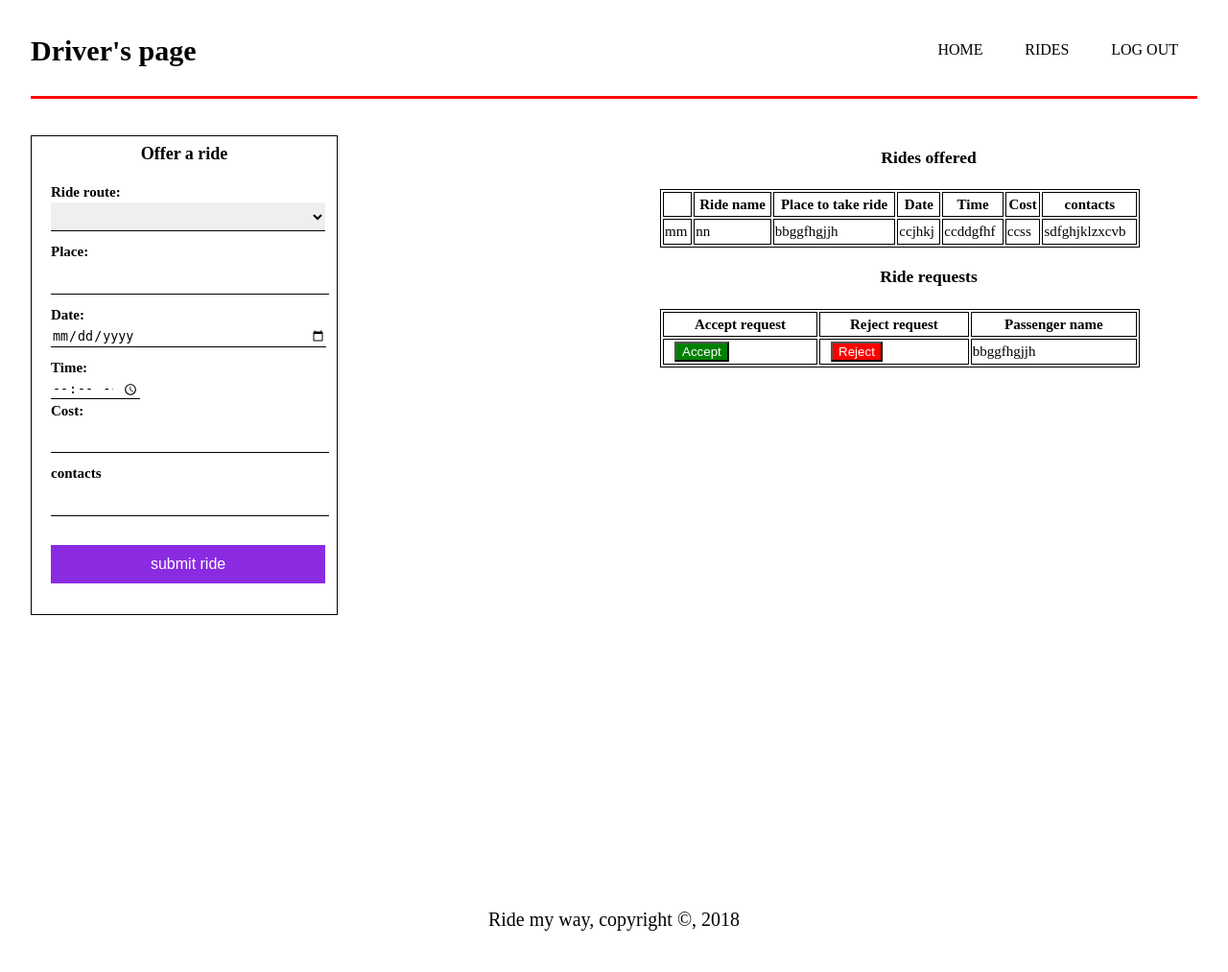
After one commit to Njaya2019/Ride-My-Way, a Flask app: page /driver in a window 1280 px wide. The commit adds this page. Shown: the whole page at 96% size. Run offline with Flask 2, Linux system fonts and the light colour scheme.

Commit message:
added login, signup and driver's interface [finishes #158248851]

```diff
--- a/app.py
+++ b/app.py
@@ -14,5 +14,13 @@ def login():
 def signup():
     return render_template('signup.html')
 
+@app.route('/driver')
+def driver():
+    return render_template('driver.html')
+
+@app.route('/rides')
+def rides():
+    return render_template('rides.html')
+
 if __name__=='__main__':
     app.run(debug=True)
--- /dev/null
+++ b/static/css/driver.css
@@ -0,0 +1,215 @@
+body {
+    font-family: 'Times New Roman';
+    font-size: 15px;
+    line-height: 1.5;
+    padding: 0;
+    margin: 0;
+    background-color: white;
+}
+
+
+/* global */
+.container {
+    width: 95%;
+    margin: auto;
+    overflow: hidden;
+}
+ul{
+    margin: 0;
+    padding: 0;
+}
+header{
+    background-color: white;
+    padding-top: 30px;
+    min-height: 70px;
+    border-bottom:red 3px solid;
+
+}
+header a{
+    color: black;
+    text-decoration: none;
+    text-transform: uppercase;
+    font-size: 16px;
+
+}
+header ul{
+    padding: 0;
+    margin: 0;
+
+}
+header li{
+
+    display: inline;
+
+    padding: 0 20px 0 20px;
+
+}
+header #branding {
+float: left;
+
+}
+header #branding h1{
+    margin: 0;
+
+}
+header nav{
+    float: right;
+    margin-top: 10px;
+}
+header .highlight, header .current a{
+
+    color: red;
+    font-weight: bold;
+}
+
+header a:hover{
+    color: black;
+    font-weight: bold;
+}
+
+
+.container2{
+    float: left;
+    margin-top: 38px;
+    width: 320px;
+    height: 500px;
+    box-sizing: border-box;
+    border: 1px solid black;
+    outline: 10px
+}
+.container2 input[type="text"]{
+    border: none;
+    border-bottom: 1px solid black;
+    outline: none;
+    height: 30px;
+    margin-left: 20px;
+    width: 90%;
+    margin-bottom: 10px;
+
+}
+
+.container2 input[type="tel"]{
+    border: none;
+    border-bottom: 1px solid black;
+    outline: none;
+    height: 30px;
+    margin-left: 20px;
+    width: 90%;
+    margin-bottom: 10px;
+
+}
+
+.container2 input[type="time"]{
+    border: none;
+    border-bottom: 1px solid black;
+    height: 19px;
+    margin-left: 20px;
+    width: 29%;
+
+}
+
+.container2 #ride{
+    border: none;
+    border-bottom: 1px solid black;
+    outline: none;
+    height: 30px;
+    margin-left: 20px;
+    width: 90%;
+    margin-bottom: 10px;
+
+}
+
+.container2 #date{
+    border: none;
+    border-bottom: 1px solid black;
+    outline: none;
+    height: 20px;
+    margin-left: 20px;
+    width: 90%;
+    margin-bottom: 10px;
+
+}
+
+.container2 input[type="submit"]{
+    border: none;
+    outline: none;
+    height: 40px;
+    margin-left: 20px;
+    margin-right: 20px;
+    width: 90%;
+    margin-top: 20px;
+    margin-bottom: 20px;
+    background:blueviolet;
+    color: white;
+    font-size: 16px;
+}
+
+.container2 input[type="submit"]:hover{
+    cursor: pointer;
+    background: red;
+    color:white;
+   }
+
+.container2  p{
+    margin: 0;
+    padding-left: 20px;
+    font-weight: bold;
+}
+
+.container2 h2{
+    margin-top: 5px;
+    padding: 20px,0,20px;
+    text-align: center;
+    font-size: 18px;
+}
+
+table, th, td {
+    border: 1px solid black;
+}
+table{
+
+    margin-top: 20px;
+    margin-right: 40px;
+    width: 500px;
+
+}
+footer{
+    padding: 20px;
+    margin-top: 800px;
+    color:black;
+    background-color: white;
+    text-align: center;
+    font-size: 20px;
+}
+
+.container3 #offeredRides{
+    text-align: center;
+    padding-top: 0px;
+}
+.container3 #ridesRequests{
+    text-align: center;
+    padding-top: 80px;
+
+}
+.container3{
+    float: right;
+    margin-top: 30px;
+    width: 560px;
+    height: auto;
+    box-sizing: border-box;
+    outline: 30px
+}
+
+td #accept{
+    background: green;
+    margin-left: 10px;
+    color: white;
+    cursor: pointer;
+}
+
+td #reject{
+    margin-left: 10px;
+    background: red;
+    color: white;
+    cursor: pointer;
+}
--- /dev/null
+++ b/templates/driver.html
@@ -0,0 +1,87 @@
+<!DOCTYPE html>
+<html>
+<head>
+    <meta charset="utf-8" />
+    <meta http-equiv="X-UA-Compatible" content="IE=edge">
+    <title>Ride my way driver form</title>
+    <meta name="viewport" content="width=device-width, initial-scale=1">
+    <link rel="stylesheet" type="text/css" media="screen" href="{{url_for('static',filename='css/driver.css')}}" />
+    <script src="main.js"></script>
+</head>
+<body>
+<div class="container">
+   <header>
+
+           <div id="branding">
+               <h1>Driver's page</h1>
+           </div>
+           <nav>
+               <ul>
+                   <li><a href="/">Home</a></li>
+                   <li><a href="/rides">Rides</a></li>
+                   <li><a href="/login">Log out</a></li>
+               </ul>
+           </nav>
+
+   </header>
+   <div class="container2">
+       <h2>Offer a ride</h2>
+       <form action="">
+       <p>Ride route:</p>
+       <select name="ride" id="ride">
+           <option></option>
+           <option>Mishomoroni to Mwembe Tayari</option>
+           <option>Mtwapa to GPO</option>
+        </select>
+       <p>Place:</p>
+       <input type="text" name="place" id="place" placeholder="">
+       <p>Date:</p>
+       <input type="date" name="date" id="date">
+       <p>Time:</p>
+       <input type="time" name="time" id="time">
+       <p>Cost:</p>
+       <input type="text" name="cost" id="cost">
+       <p>contacts</p>
+       <input type="tel" name="contacts" id="contacts">
+       <input type="submit" name="submit" value="submit ride">
+    </form>
+   </div>
+      <div class="container3">
+       <h3 id="offeredRides">Rides offered</h3>
+       <table>
+           <thead>
+               <th></th><th>Ride name</th><th>Place to take ride</th><th>Date</th><th>Time</th><th>Cost</th><th>contacts</th>
+           </thead>
+           <tbody>
+               <tr>
+                   <td>mm</td>
+                   <td> nn</td>
+                   <td>bbggfhgjjh</td>
+                   <td>ccjhkj</td>
+                   <td>ccddgfhf</td>
+                   <td>ccss</td>
+                   <td>sdfghjklzxcvb</td>
+               </tr>
+           </tbody>
+       </table>
+       <h3 id="offeredRides">Ride requests</h3>
+       <table>
+        <thead>
+            <th>Accept request</th><th>Reject request</th><th>Passenger name</th>
+        </thead>
+        <tbody>
+            <tr>
+                <td><button name="accept" id="accept">Accept</button></td>
+                <td><button name="reject" id="reject">Reject</button></td>
+                <td>bbggfhgjjh</td>
+
+            </tr>
+        </tbody>
+    </table>
+</div>
+   <footer>
+       <p>Ride my way, copyright &copy;, 2018</p>
+   </footer>
+</div>
+</body>
+</html>
--- a/templates/login.html
+++ b/templates/login.html
@@ -26,9 +26,9 @@
                 <div id="login-content">
                     <div class="loginbox">
                         <h3>Login here</h3>
-                        <form>
+                        <form >
                             <p for="user">Username</p>
-                            <input type="text" id="user" name="" placeholder="">
+                            <input type="text" id="user" name="username" placeholder="">
                             <p for="password">Password</p>
                             <input type="password" id="password" name="password" placeholder="">
                             <input type="submit" name="submit" value="login">
```
Also changed, not shown: static/css/login.css (+9 -8 lines), static/css/rides.css (added, +101 -0 lines), static/css/signup.css (+11 -9 lines), templates/rides.html (added, +47 -0 lines), templates/signup.html (+6 -6 lines).
